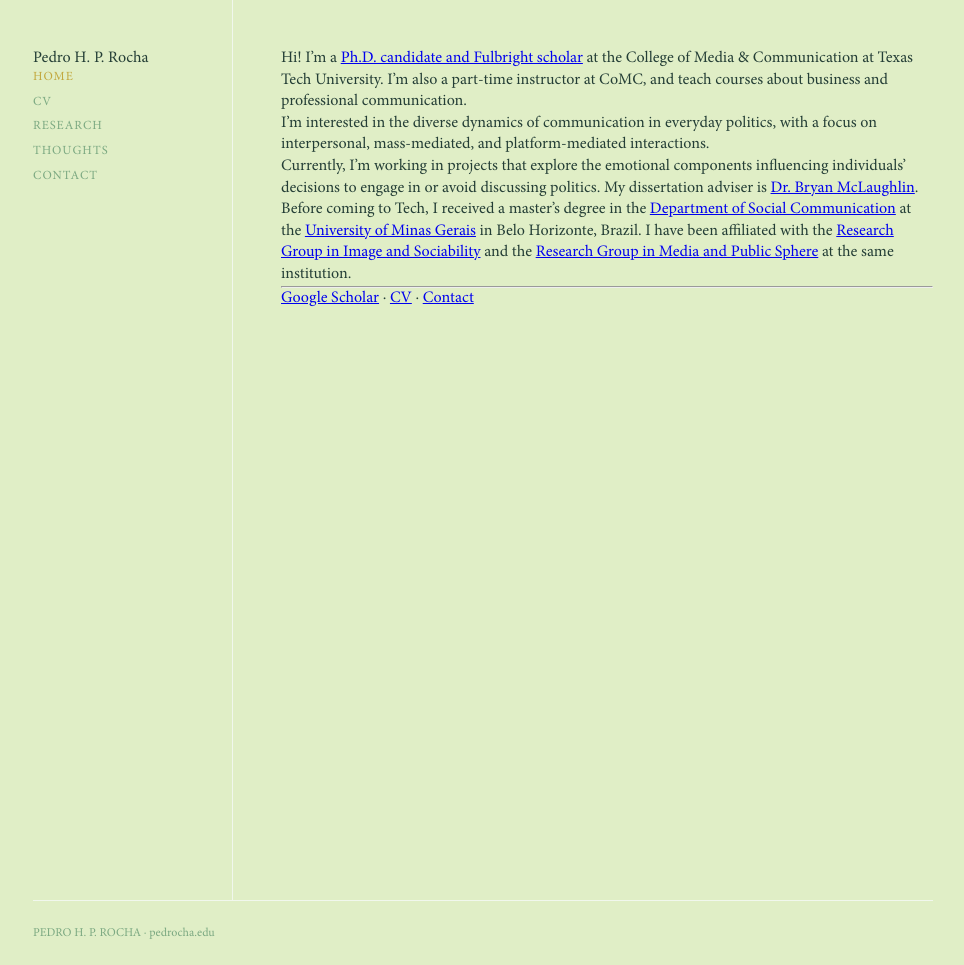
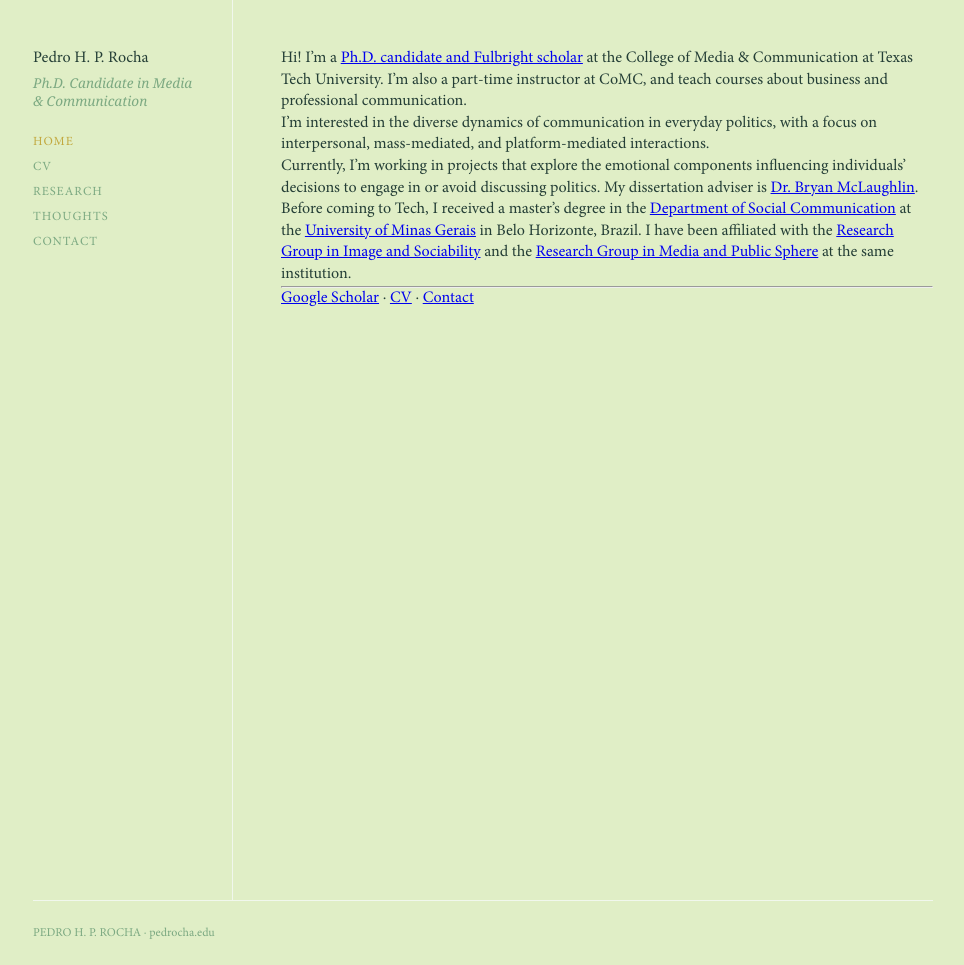
Before and after one commit to pedrohprocha/pedrohprocha.github.io, a Jekyll site: the page built from index.md, in a window 1280 px wide. Shown: the whole page, without its empty margins (157-1121 px from the left). Built offline with Jekyll 4.4.1, drawn with Linux system fonts in a browser that asks for light colours; some web fonts are replaced.

Commit message:
Revert "update site"
This reverts commit fb9cf56312b5bc9fbac0138f4d656bc836f9ced3.

```diff
--- a/_config.yml
+++ b/_config.yml
@@ -1,4 +1,5 @@
 title: "Pedro H. P. Rocha"
+description: "Ph.D. Candidate in Media & Communication"
 email: "pedrocha.edu"
 url: "https://pedrocha.github.io"
 baseurl: ""
--- a/_layouts/default.html
+++ b/_layouts/default.html
@@ -14,6 +14,7 @@
     <aside class="sidebar">
       <div class="sidebar-inner">
         <h1><a href="{{ '/' | relative_url }}">{{ site.title }}</a></h1>
+        <p class="tagline">{{ site.description }}</p>
         <nav>
           <a href="{{ '/' | relative_url }}"{% if page.url == '/' %} class="active"{% endif %}>HOME</a>
           <a href="{{ '/cv' | relative_url }}"{% if page.url contains 'cv' %} class="active"{% endif %}>CV</a>
```
